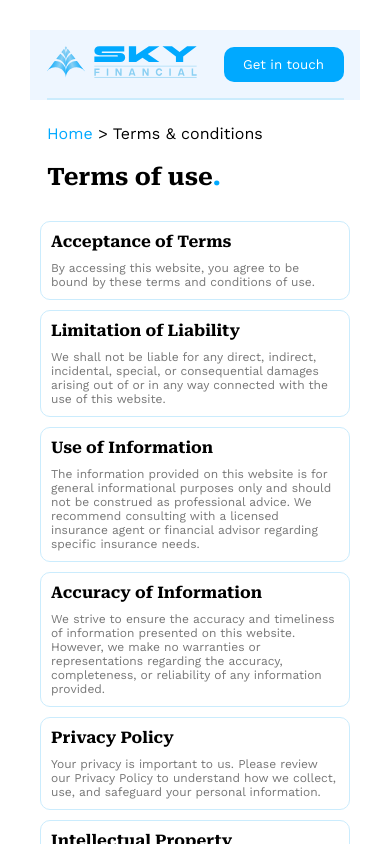
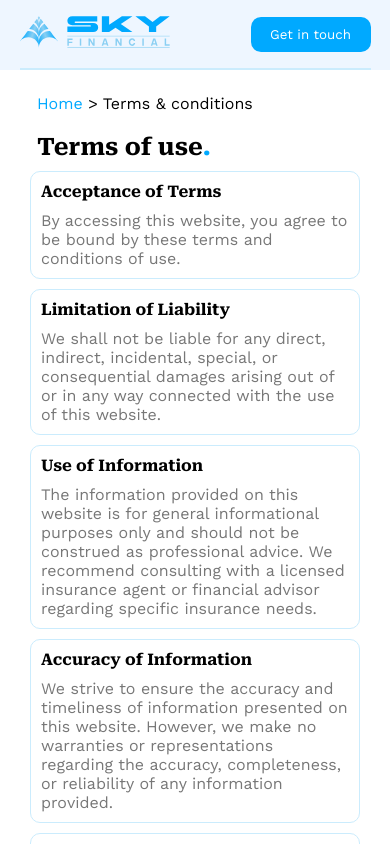
Before and after one commit to tmwgc-firm/skylife-mono, a Next.js app: page /Terms in a window 390 px wide. Shown: the top 844 px of the page. Built offline with nearby package versions, Linux system fonts and the light colour scheme.

Commit message:
fix : fix a responsive bugs in (term.tsx) and (privacy.tsx)

```diff
--- a/app/Privacy/privacy.module.css
+++ b/app/Privacy/privacy.module.css
@@ -46,14 +46,20 @@
 .gridContent p {
   font-family: var(--font-work);
   color: #777777;
+  /* font-size: 18px; */
 }
 
 .dot {
   color: #00a9ff;
 }
+.privacy {
+  padding: 0 70px 70px;
+}
 @media (min-width: 320px) and (max-width: 650px) {
   .maingrid {
-    display: unset;
+    display: flex;
+    flex-direction: column;
+    gap: 10px;
   }
   .subgrid {
     display: grid;
@@ -67,10 +73,10 @@
     font-size: 16px;
   }
   .gridContent p {
-    font-size: 12px;
+    font-size: 14px;
   }
   .privacy {
-    padding: 10px 10px 0 10px;
+    padding: 0 20px 20px;
   }
   .minihead p:nth-child(3) {
     font-size: 14px;
--- a/app/Terms/page.tsx
+++ b/app/Terms/page.tsx
@@ -50,10 +50,10 @@ const Page: React.FC = () => {
                     {key}
                   </h4>
                   <p
+                    className="sub_para"
                     style={{
                       fontFamily: "var(--font-work)",
                       color: "#777777",
-                      fontSize: "12px",
                     }}
                   >
                     {value}
--- a/app/Terms/terms.module.css
+++ b/app/Terms/terms.module.css
@@ -1,13 +1,11 @@
 .linkpage1 {
   display: grid;
   grid-auto-flow: row;
-  margin: 30px;
+  /* margin: 30px; */
 }
 
 .terms {
-  display: grid;
-  grid-auto-flow: row;
-  grid-row-gap: 20px;
+  padding: 0 70px 70px;
 }
 
 .minihead {
@@ -32,8 +30,11 @@
 .flexContent p {
   display: grid;
   font-family: var(--font-work);
+  font-size: 18px;
 }
-
+.sub_para {
+  font-size: 18px;
+}
 .dot {
   color: #00a9ff;
 }
@@ -79,10 +80,16 @@
   }
 }
 @media (min-width: 320px) and (max-width: 650px) {
+  .terms {
+    padding: 0 20px 20px;
+  }
+
   .maingrid {
     display: unset;
   }
-
+  .sub_para {
+    font-size: 12px;
+  }
   .subgrid {
     display: grid;
     grid-auto-flow: row; /* Ensure grid items flow in rows */
```
